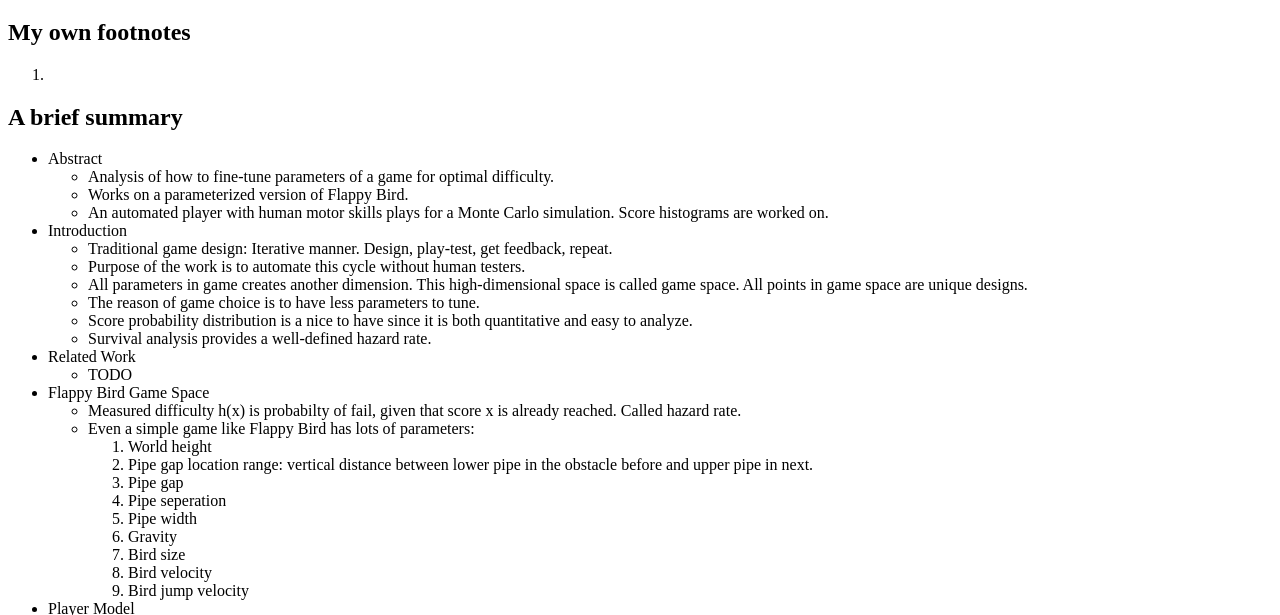
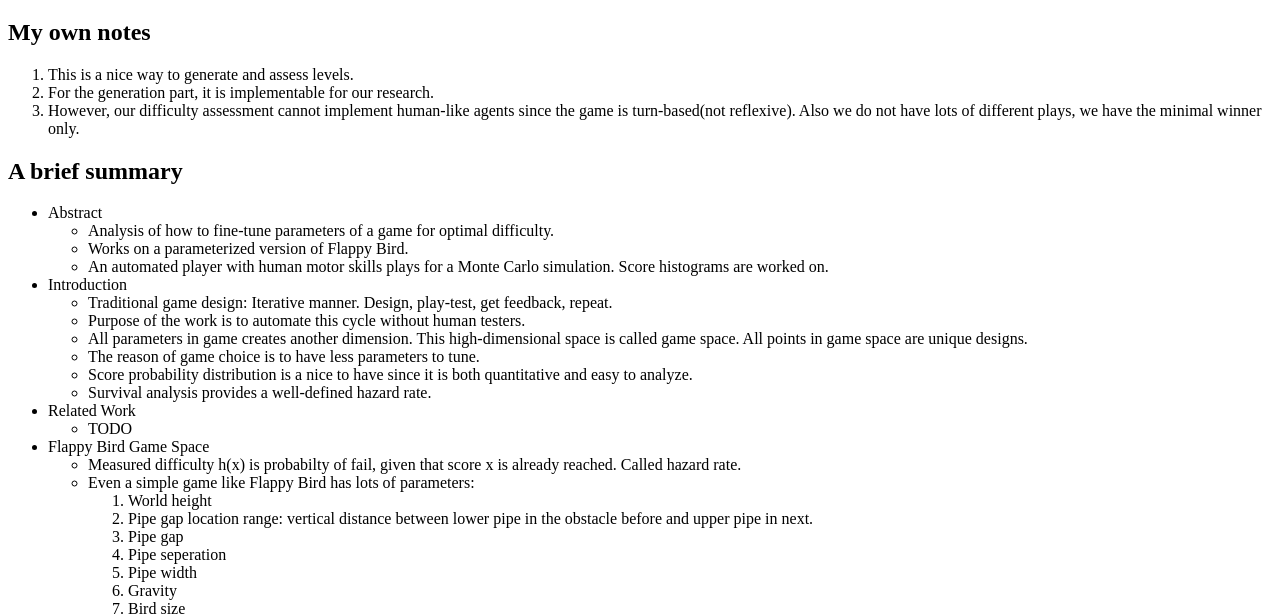
Before and after one commit to iamonur/iamonur.github.io, a plain HTML site: page papers/exp_game_space.html in a window 1280 px wide. Shown: the part 159-774 px from the top of the page. Drawn offline with Linux system fonts and the light colour scheme.

Commit message:
Footnotes added

```diff
--- a/papers/exp_game_space.html
+++ b/papers/exp_game_space.html
@@ -7,9 +7,11 @@
     <h1>Document</h1>
       <a href="https://ieeexplore.ieee.org/abstract/document/8030128">Paper here!<a>
     <h1>Notes</h1>
-      <h2>My own footnotes</h2>
+      <h2>My own notes</h2>
         <ol>
-          <li></li>
+          <li>This is a nice way to generate and assess levels.</li>
+          <li>For the generation part, it is implementable for our research.</li>
+          <li>However, our difficulty assessment cannot implement human-like agents since the game is turn-based(not reflexive). Also we do not have lots of different plays, we have the minimal winner only.</li>
         </ol>
       <h2>A brief summary</h2>
         <ul>
```
Also changed, not shown: papers/CA4RT.html (+2 -2 lines), papers/designing_proc_gen_levels.html (+2 -2 lines), papers/diff.html (+1 -1 lines), papers/trainyard.html (+2 -2 lines).
